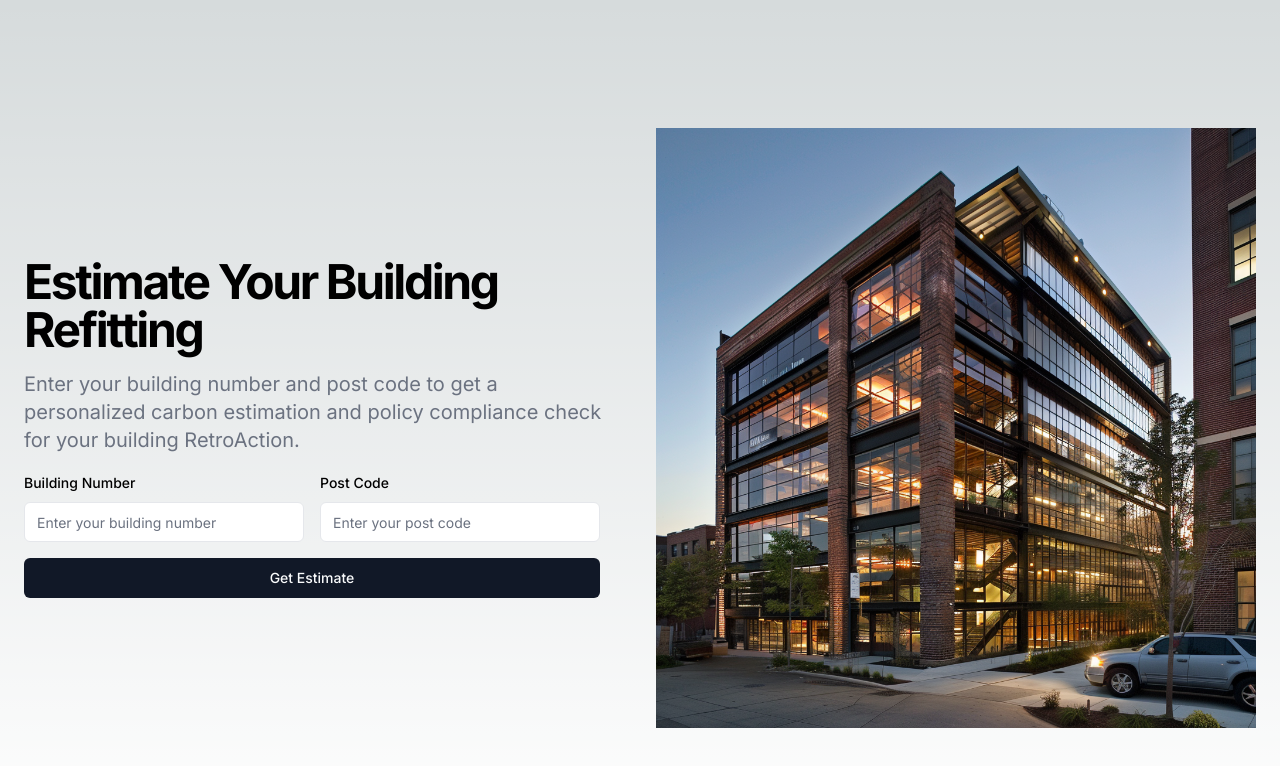
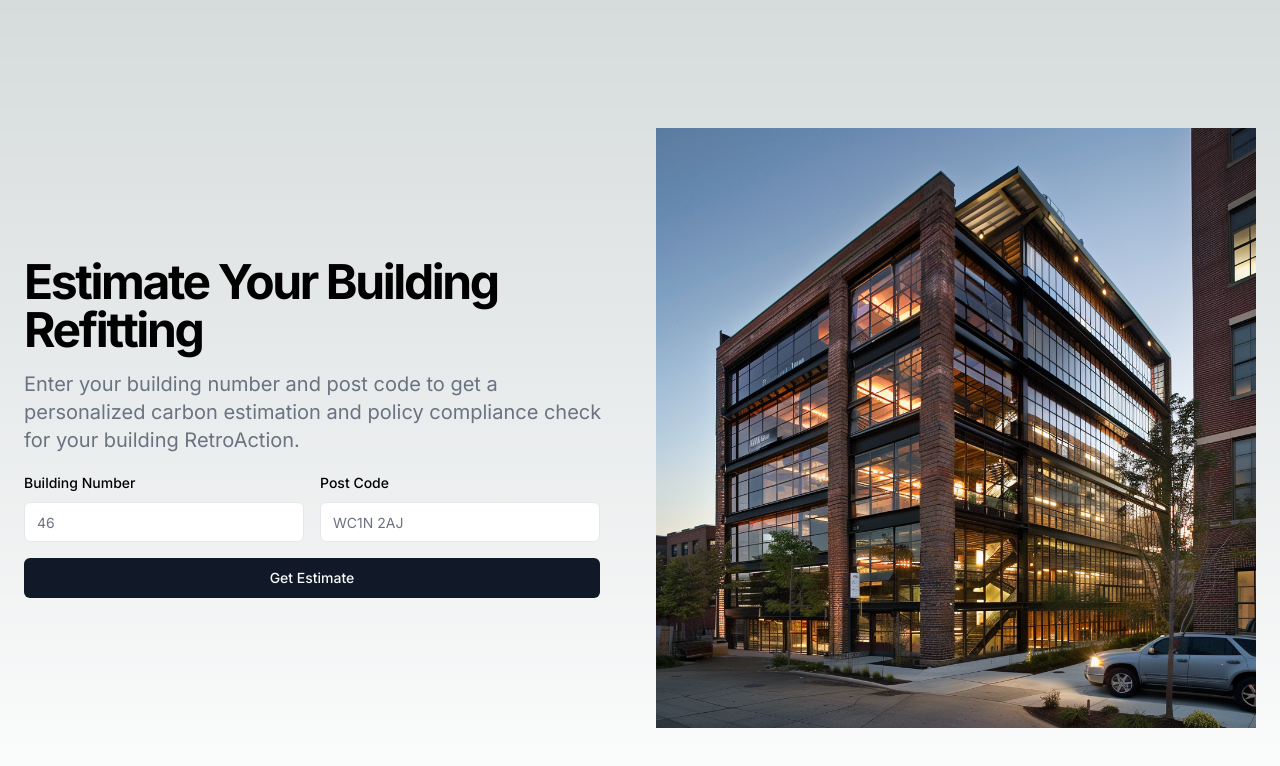
Before and after one commit to jakobprufer/retroaction, a Next.js app: page / in a window 1280 px wide. Shown: the top 766 px of the page. Built offline with nearby package versions, Linux system fonts and the light colour scheme.

Commit message:
content update

```diff
--- a/src/components/adress-lookup.jsx
+++ b/src/components/adress-lookup.jsx
@@ -47,14 +47,11 @@ export function AdressLookup() {
               <div className="grid grid-cols-2 gap-4">
                 <div className="space-y-2">
                   <Label htmlFor="building">Building Number</Label>
-                  <Input
-                    id="building"
-                    placeholder="Enter your building number"
-                  />
+                  <Input id="building" placeholder="46" />
                 </div>
                 <div className="space-y-2">
                   <Label htmlFor="postcode">Post Code</Label>
-                  <Input id="postcode" placeholder="Enter your post code" />
+                  <Input id="postcode" placeholder="WC1N 2AJ" />
                 </div>
               </div>
               <Button className="w-full" type="submit" to="/data">
```
